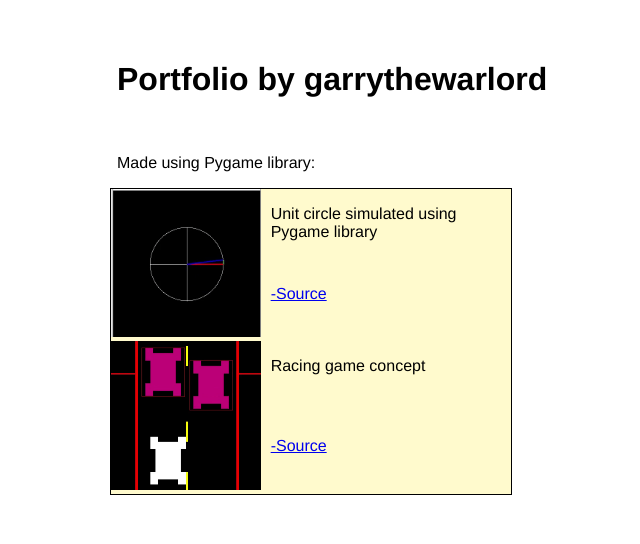
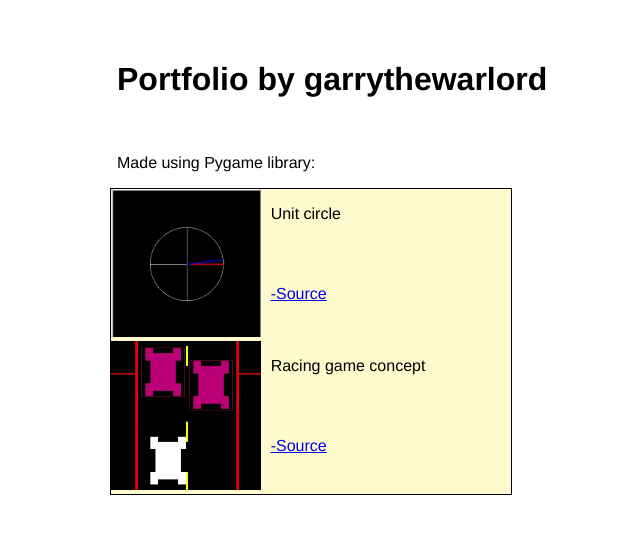
Before and after one commit to garrythewarlord/garrythewarlord, a plain HTML site: page index.html in a window 1280 px wide. Shown: the top 544 px of the page, without its empty margins (267-907 px from the left). Drawn offline with Linux system fonts and the light colour scheme.

Commit message:
Update index.html

```diff
--- a/index.html
+++ b/index.html
@@ -100,7 +100,7 @@ img{
 
   <div id='apps'>
 
-  	<p>Unit circle simulated using Pygame library</p>
+  	<p>Unit circle</p>
   	<p><a href='https://github.com/garrythewarlord/Pygame-projects/blob/master/Unit%20circle.py'>-Source</a></p>
   	<img src="gif1.gif" alt="description of gif" />
 
```
